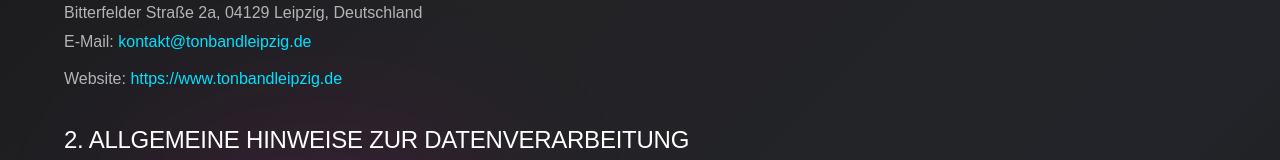
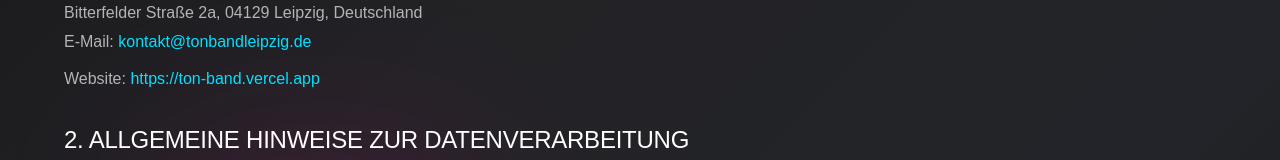
Before and after one commit to Trinaxus/TON.BAND, a Next.js app: page /datenschutz in a window 1280 px wide. Shown: the part 333-493 px from the top of the page. Built offline with nearby package versions, Linux system fonts and the light colour scheme.

Commit message:
fix(datenschutz): update URLs from tonbandleipzig.de to ton-band.vercel.app

```diff
--- a/src/app/datenschutz/page.tsx
+++ b/src/app/datenschutz/page.tsx
@@ -14,7 +14,7 @@
               E-Mail: <a href="mailto:kontakt@tonbandleipzig.de" className="text-[#00e1ff] hover:underline">kontakt@tonbandleipzig.de</a>
             </p>
             <p className="mt-2">
-              Website: <a href="https://www.tonbandleipzig.de" target="_blank" rel="noopener noreferrer" className="text-[#00e1ff] hover:underline">https://www.tonbandleipzig.de</a>
+              Website: <a href="https://ton-band.vercel.app" target="_blank" rel="noopener noreferrer" className="text-[#00e1ff] hover:underline">https://ton-band.vercel.app</a>
             </p>
           </section>
 
@@ -151,7 +151,7 @@
             <h2 className="text-2xl font-semibold mb-4 text-white">10. Änderungen dieser Datenschutzerklärung</h2>
             <p>
               Wir behalten uns vor, diese Datenschutzerklärung anzupassen, um sie an geänderte Rechtslagen oder technische Änderungen anzupassen. Die jeweils aktuelle Version ist unter
-              <a href="https://www.tonbandleipzig.de/datenschutz" target="_blank" rel="noopener noreferrer" className="text-[#00e1ff] hover:underline"> https://www.tonbandleipzig.de/datenschutz</a> abrufbar.
+              <a href="https://ton-band.vercel.app/datenschutz" target="_blank" rel="noopener noreferrer" className="text-[#00e1ff] hover:underline"> https://ton-band.vercel.app/datenschutz</a> abrufbar.
             </p>
             <p className="mt-4 text-sm">
               <strong>Stand:</strong> Oktober 2025
```
